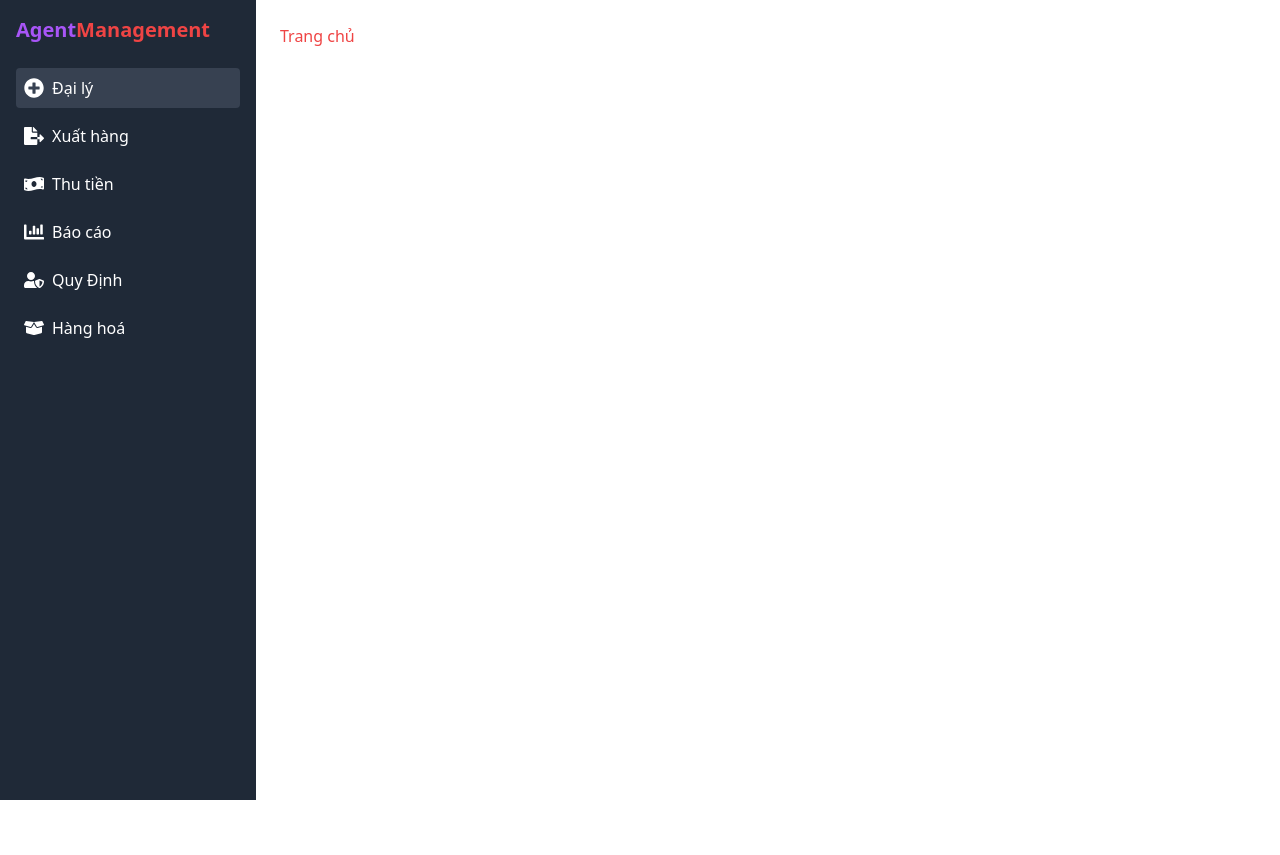
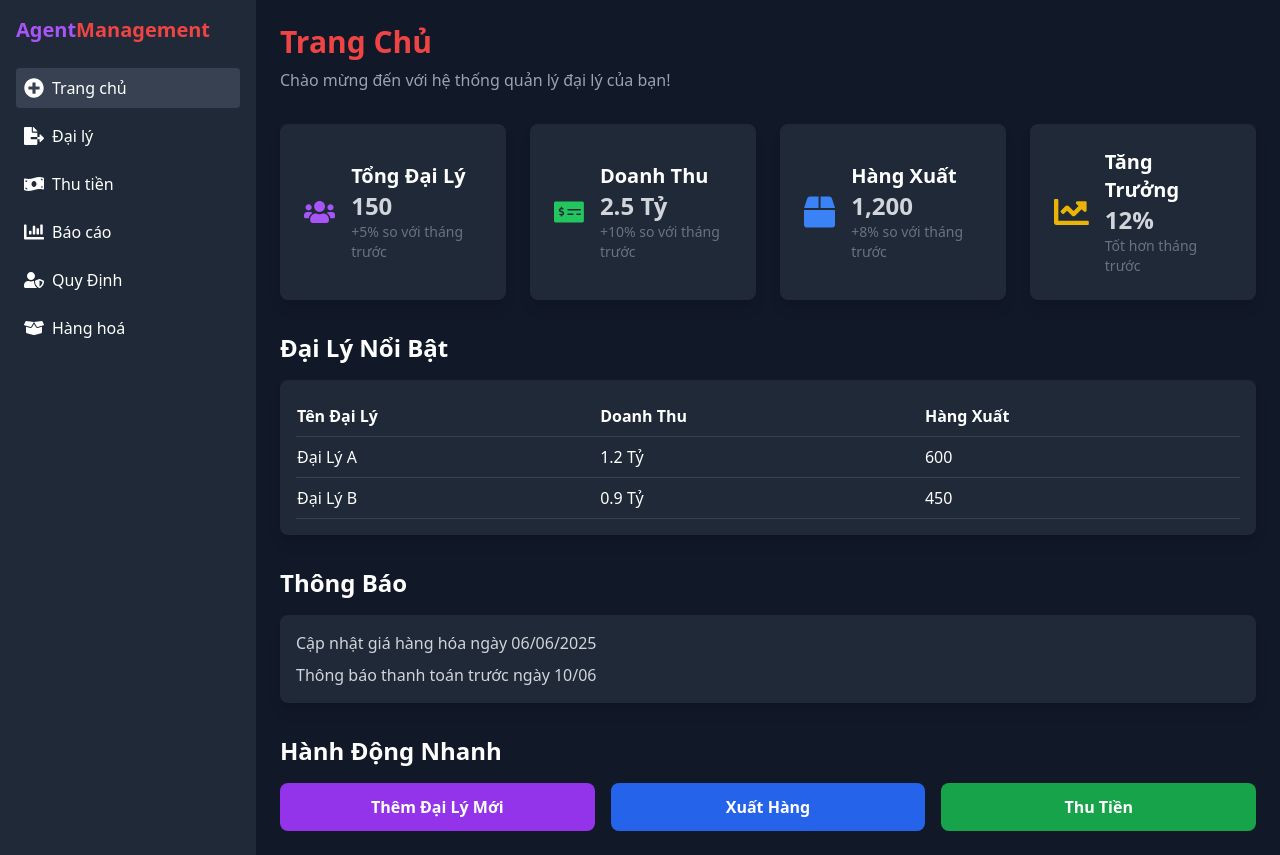
Before and after one commit to bquochuy1514/AgencyManagement, a React (Vite) app: page / in a window 1280 px wide. Before the commit the page ends 800 px from the top, so only its background shows below. Built offline with nearby package versions, Linux system fonts and the light colour scheme.

Commit message:
tạm thời xong trang chủ

```diff
--- a/package.json
+++ b/package.json
@@ -10,6 +10,7 @@
 		"preview": "vite preview"
 	},
 	"dependencies": {
+		"framer-motion": "^12.16.0",
 		"json-server": "^1.0.0-beta.3",
 		"react": "^19.1.0",
 		"react-dom": "^19.1.0",
--- a/src/components/layout/MainLayout.jsx
+++ b/src/components/layout/MainLayout.jsx
@@ -24,6 +24,7 @@ const MainLayout = () => {
 					isSidebarOpen ? 'translate-x-0' : '-translate-x-full'
 				} md:translate-x-0 md:static md:inset-auto md:z-auto`}
 			>
+				{/* Name Logo */}
 				<div className="text-xl font-bold mb-6 flex items-center justify-between">
 					<div>
 						<span className="text-purple-500">Agent</span>
@@ -33,6 +34,8 @@ const MainLayout = () => {
 						<FaBars className="w-5 h-5 text-white" />
 					</button>
 				</div>
+
+				{/* Navigation Links */}
 				<ul className="space-y-2 cursor-pointer">
 					<li>
 						<NavLink
@@ -47,12 +50,12 @@ const MainLayout = () => {
 							onClick={() => setIsSidebarOpen(false)}
 						>
 							<FaPlusCircle className="w-5 h-5 mr-2" />
-							Đại lý
+							Trang chủ
 						</NavLink>
 					</li>
 					<li>
 						<NavLink
-							to="/deliveries"
+							to="/agents"
 							className={({ isActive }) =>
 								`flex items-center p-2 rounded ${
 									isActive
@@ -63,7 +66,7 @@ const MainLayout = () => {
 							onClick={() => setIsSidebarOpen(false)}
 						>
 							<FaFileExport className="w-5 h-5 mr-2" />
-							Xuất hàng
+							Đại lý
 						</NavLink>
 					</li>
 					<li>
@@ -141,8 +144,7 @@ const MainLayout = () => {
 			)}
 
 			<div className="flex-1 flex flex-col">
-				{/* <main className="flex-1 p-6 overflow-y-auto md:ml-64"> */}
-				<main className="flex-1 p-6 overflow-y-auto">
+				<main className="flex-1 overflow-y-auto">
 					<Outlet />
 				</main>
 			</div>
--- a/src/pages/HomePage.jsx
+++ b/src/pages/HomePage.jsx
@@ -1,11 +1,182 @@
 import React from 'react';
+import { FaUsers, FaMoneyCheckAlt, FaBox, FaChartLine } from 'react-icons/fa';
+import { motion } from 'framer-motion';
 
-const AgentManagement = () => {
+const HomePage = () => {
+	const cardVariants = {
+		hidden: { opacity: 0, y: 20 },
+		visible: { opacity: 1, y: 0, transition: { duration: 0.5 } },
+	};
+
+	const textVariants = {
+		hidden: { opacity: 0, x: -20 },
+		visible: { opacity: 1, x: 0, transition: { duration: 0.5 } },
+	};
+
 	return (
-		<>
-			<h1 className="text-red-500">Trang chủ</h1>
-		</>
+		<div className="p-6 bg-gray-900 min-h-screen text-white">
+			{/* Welcome Section */}
+			<motion.div
+				className="mb-8"
+				initial="hidden"
+				animate="visible"
+				variants={textVariants}
+			>
+				<h1 className="text-3xl font-bold text-red-500">Trang Chủ</h1>
+				<p className="text-gray-400 mt-2">
+					Chào mừng đến với hệ thống quản lý đại lý của bạn!
+				</p>
+			</motion.div>
+
+			{/* Dashboard Cards */}
+			<div className="grid grid-cols-1 md:grid-cols-2 lg:grid-cols-4 gap-6 mb-8">
+				<motion.div
+					className="bg-gray-800 p-6 rounded-lg shadow-lg flex items-center space-x-4 hover:bg-gray-700 transition-colors"
+					variants={cardVariants}
+					initial="hidden"
+					animate="visible"
+				>
+					<FaUsers className="text-purple-500 text-4xl" />
+					<div>
+						<h2 className="text-xl font-semibold">Tổng Đại Lý</h2>
+						<p className="text-2xl font-bold text-gray-300">150</p>
+						<p className="text-sm text-gray-500">
+							+5% so với tháng trước
+						</p>
+					</div>
+				</motion.div>
+
+				<motion.div
+					className="bg-gray-800 p-6 rounded-lg shadow-lg flex items-center space-x-4 hover:bg-gray-700 transition-colors"
+					variants={cardVariants}
+					initial="hidden"
+					animate="visible"
+					transition={{ delay: 0.1 }}
+				>
+					<FaMoneyCheckAlt className="text-green-500 text-4xl" />
+					<div>
+						<h2 className="text-xl font-semibold">Doanh Thu</h2>
+						<p className="text-2xl font-bold text-gray-300">
+							2.5 Tỷ
+						</p>
+						<p className="text-sm text-gray-500">
+							+10% so với tháng trước
+						</p>
+					</div>
+				</motion.div>
+
+				<motion.div
+					className="bg-gray-800 p-6 rounded-lg shadow-lg flex items-center space-x-4 hover:bg-gray-700 transition-colors"
+					variants={cardVariants}
+					initial="hidden"
+					animate="visible"
+					transition={{ delay: 0.2 }}
+				>
+					<FaBox className="text-blue-500 text-4xl" />
+					<div>
+						<h2 className="text-xl font-semibold">Hàng Xuất</h2>
+						<p className="text-2xl font-bold text-gray-300">
+							1,200
+						</p>
+						<p className="text-sm text-gray-500">
+							+8% so với tháng trước
+						</p>
+					</div>
+				</motion.div>
+
+				<motion.div
+					className="bg-gray-800 p-6 rounded-lg shadow-lg flex items-center space-x-4 hover:bg-gray-700 transition-colors"
+					variants={cardVariants}
+					initial="hidden"
+					animate="visible"
+					transition={{ delay: 0.3 }}
+				>
+					<FaChartLine className="text-yellow-500 text-4xl" />
+					<div>
+						<h2 className="text-xl font-semibold">Tăng Trưởng</h2>
+						<p className="text-2xl font-bold text-gray-300">12%</p>
+						<p className="text-sm text-gray-500">
+							Tốt hơn tháng trước
+						</p>
+					</div>
+				</motion.div>
+			</div>
+
+			{/* Top Agents Table */}
+			<motion.div
+				className="mb-8"
+				initial="hidden"
+				animate="visible"
+				variants={textVariants}
+			>
+				<h2 className="text-2xl font-bold mb-4">Đại Lý Nổi Bật</h2>
+				<div className="bg-gray-800 p-4 rounded-lg shadow-lg">
+					<table className="w-full text-left">
+						<thead>
+							<tr className="border-b border-gray-700">
+								<th className="py-2">Tên Đại Lý</th>
+								<th className="py-2">Doanh Thu</th>
+								<th className="py-2">Hàng Xuất</th>
+							</tr>
+						</thead>
+						<tbody>
+							<tr className="border-b border-gray-700">
+								<td className="py-2">Đại Lý A</td>
+								<td className="py-2">1.2 Tỷ</td>
+								<td className="py-2">600</td>
+							</tr>
+							<tr className="border-b border-gray-700">
+								<td className="py-2">Đại Lý B</td>
+								<td className="py-2">0.9 Tỷ</td>
+								<td className="py-2">450</td>
+							</tr>
+						</tbody>
+					</table>
+				</div>
+			</motion.div>
+
+			{/* News Section */}
+			<motion.div
+				className="mb-8"
+				initial="hidden"
+				animate="visible"
+				variants={textVariants}
+			>
+				<h2 className="text-2xl font-bold mb-4">Thông Báo</h2>
+				<div className="bg-gray-800 p-4 rounded-lg shadow-lg">
+					<ul className="space-y-2">
+						<li className="text-gray-300">
+							Cập nhật giá hàng hóa ngày 06/06/2025
+						</li>
+						<li className="text-gray-300">
+							Thông báo thanh toán trước ngày 10/06
+						</li>
+					</ul>
+				</div>
+			</motion.div>
+
+			{/* Quick Actions Section */}
+			<motion.div
+				className="mt-8"
+				initial="hidden"
+				animate="visible"
+				variants={textVariants}
+			>
+				<h2 className="text-2xl font-bold mb-4">Hành Động Nhanh</h2>
+				<div className="grid grid-cols-1 md:grid-cols-3 gap-4">
+					<button className="bg-purple-600 hover:bg-purple-700 text-white font-semibold py-3 rounded-lg transition-colors">
+						Thêm Đại Lý Mới
+					</button>
+					<button className="bg-blue-600 hover:bg-blue-700 text-white font-semibold py-3 rounded-lg transition-colors">
+						Xuất Hàng
+					</button>
+					<button className="bg-green-600 hover:bg-green-700 text-white font-semibold py-3 rounded-lg transition-colors">
+						Thu Tiền
+					</button>
+				</div>
+			</motion.div>
+		</div>
 	);
 };
 
-export default AgentManagement;
+export default HomePage;
```
Also changed, not shown: 1 other file (tests, documents, lock files or other folders).
